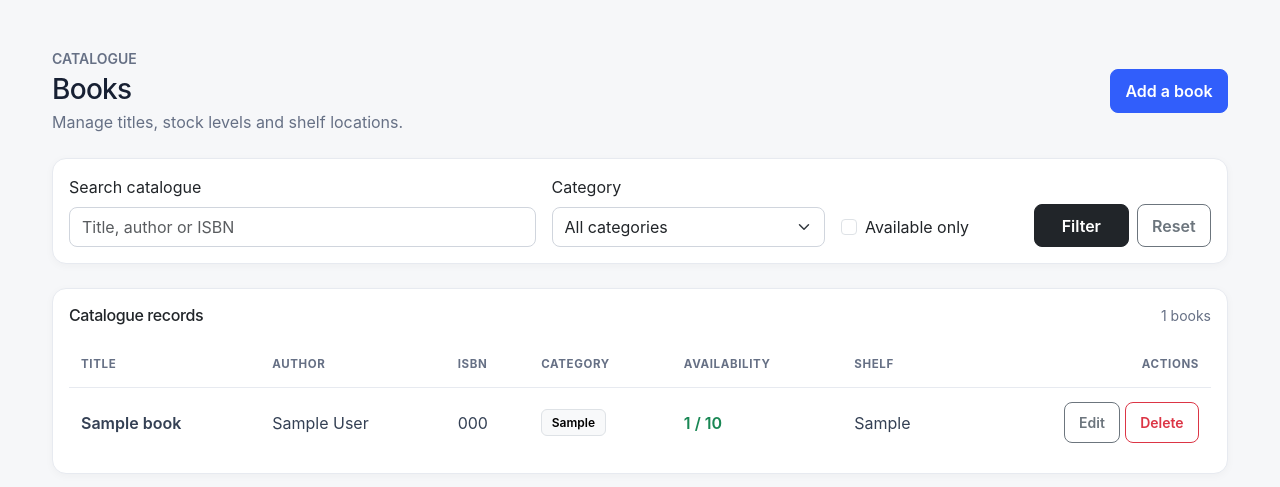
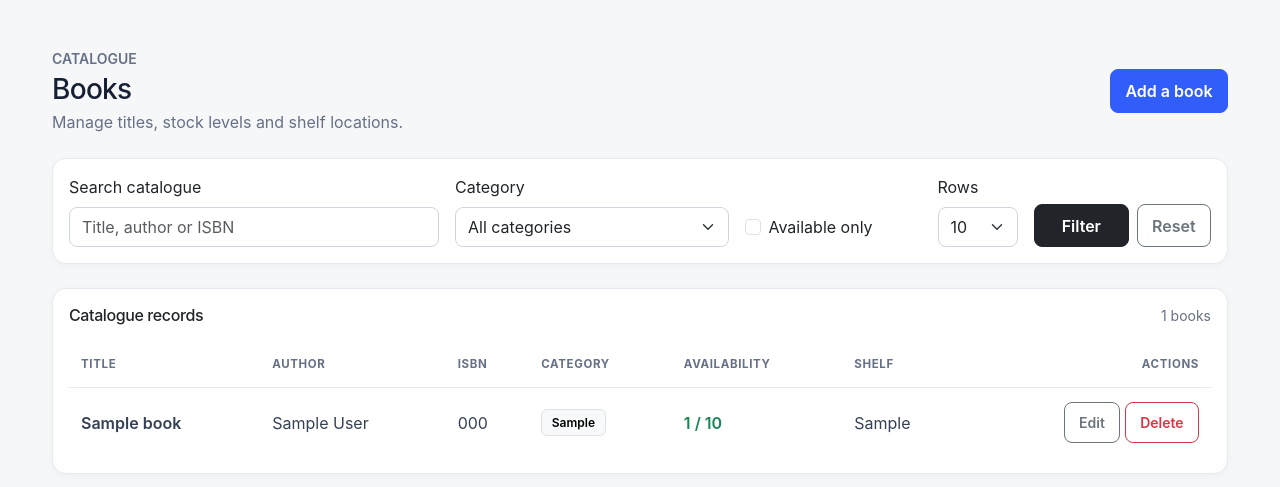
Before and after one commit to robinmwaniki/LibraryManagementSystem, a Spring Boot app: page /books in a window 1280 px wide. Shown: the part 69-556 px from the top of the page. Run offline with Spring Boot 4, Linux system fonts and the light colour scheme; a user stored in the database is signed in; tables that the repository leaves empty hold one stand-in row (values such as "Sample post"); some of the project's set-up classes (security, data sources, template engines, error pages and the like) are left out, and stand-ins take their place; some libraries are stand-ins or nearby versions.

Commit message:
feat: add configurable page size and result counts to list views

```diff
--- a/src/main/resources/templates/books/list.html
+++ b/src/main/resources/templates/books/list.html
@@ -26,9 +26,10 @@
 <div th:if="${error}" class="alert alert-danger" th:text="${error}"></div>
 <section class="card border-0 shadow-sm mb-4"><div class="card-body">
 <form method="get" th:action="@{/books}" class="row g-3 align-items-end">
-<div class="col-lg-5"><label for="search" class="form-label">Search catalogue</label><input id="search" name="search" class="form-control" placeholder="Title, author or ISBN" th:value="${search}"></div>
+<div class="col-lg-4"><label for="search" class="form-label">Search catalogue</label><input id="search" name="search" class="form-control" placeholder="Title, author or ISBN" th:value="${search}"></div>
 <div class="col-lg-3"><label for="category" class="form-label">Category</label><select id="category" name="category" class="form-select"><option value="">All categories</option><option th:each="item : ${categories}" th:value="${item}" th:text="${item}" th:selected="${item == selectedCategory}"></option></select></div>
 <div class="col-lg-2"><div class="form-check mb-2"><input class="form-check-input" id="availableOnly" name="availableOnly" type="checkbox" value="true" th:checked="${availableOnly}"><label class="form-check-label" for="availableOnly">Available only</label></div></div>
+<div class="col-lg-1"><label for="size" class="form-label">Rows</label><select id="size" name="size" class="form-select"><option value="5" th:selected="${pageSize == 5}">5</option><option value="10" th:selected="${pageSize == 10}">10</option><option value="20" th:selected="${pageSize == 20}">20</option><option value="50" th:selected="${pageSize == 50}">50</option><option value="100" th:selected="${pageSize == 100}">100</option></select></div>
 <div class="col-lg-2 d-flex gap-2"><button class="btn btn-dark flex-grow-1" type="submit">Filter</button><a th:href="@{/books}" class="btn btn-outline-secondary">Reset</a></div>
 </form></div></section>
 <section class="card border-0 shadow-sm"><div class="card-body">
@@ -45,7 +46,7 @@
 </td></tr></tbody></table></div>
 <div th:if="${!books.hasContent()}" class="text-center py-5"><h3 class="h6">No books match these filters</h3><p class="text-secondary mb-0">Try another search or clear the filters.</p></div>
 <nav th:if="${books.totalPages > 1}" aria-label="Book pages" class="d-flex justify-content-between align-items-center mt-3">
-<span class="small text-secondary" th:text="${'Page ' + (books.number + 1) + ' of ' + books.totalPages}">Page 1</span>
+<span class="small text-secondary" th:text="${'Showing ' + (books.numberOfElements == 0 ? 0 : books.number * books.size + 1) + '–' + (books.number * books.size + books.numberOfElements) + ' of ' + books.totalElements + ' · Page ' + (books.number + 1) + ' of ' + books.totalPages}">Page 1</span>
 <ul class="pagination pagination-sm mb-0">
 <li class="page-item" th:classappend="${books.first} ? 'disabled'"><a class="page-link" th:href="@{/books(page=${books.number - 1},size=${pageSize},search=${search},category=${selectedCategory},availableOnly=${availableOnly})}">Previous</a></li>
 <li class="page-item" th:each="p : ${#numbers.sequence(0, books.totalPages - 1)}" th:classappend="${p == books.number} ? 'active'"><a class="page-link" th:href="@{/books(page=${p},size=${pageSize},search=${search},category=${selectedCategory},availableOnly=${availableOnly})}" th:text="${p + 1}">1</a></li>
```
